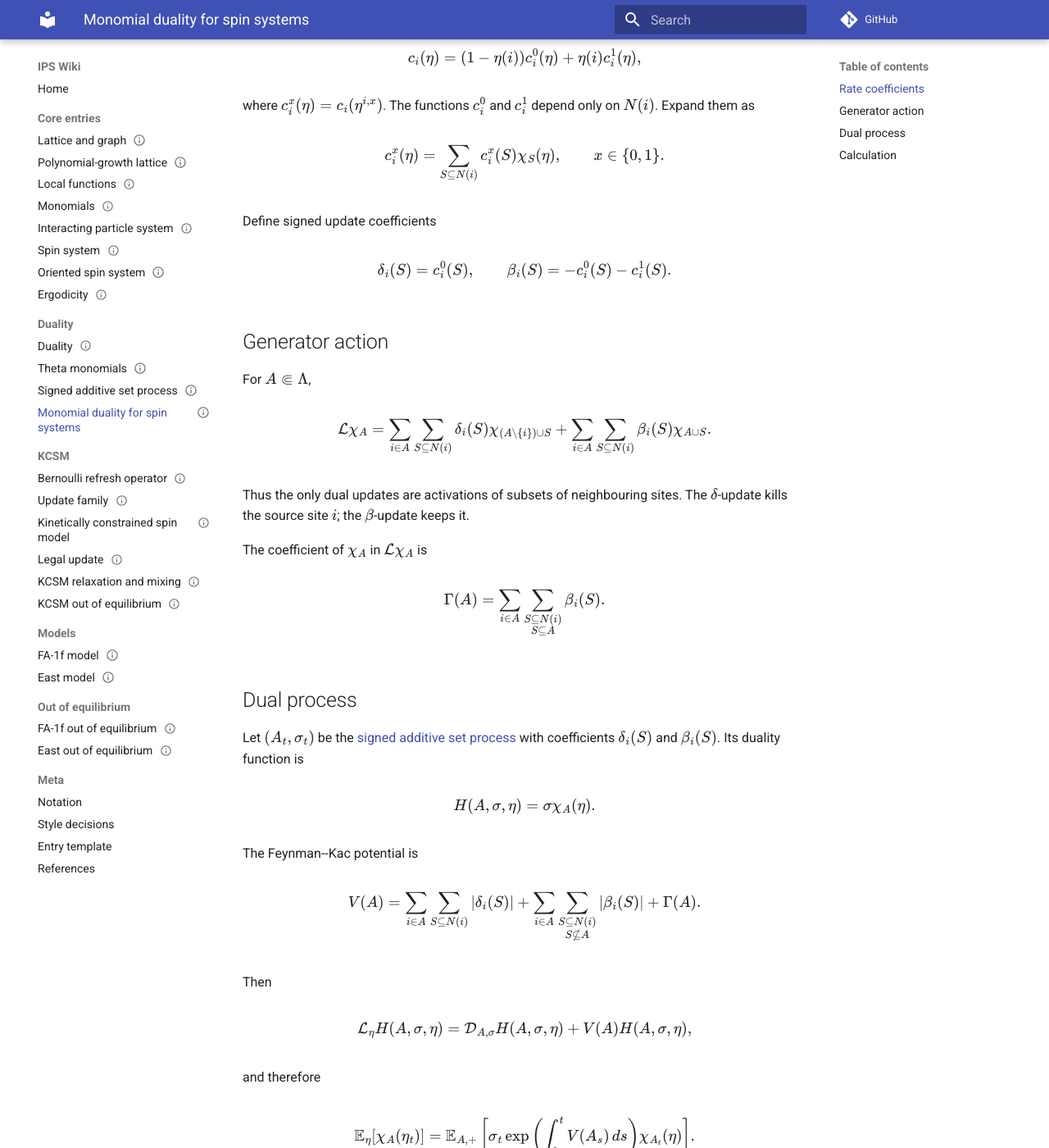
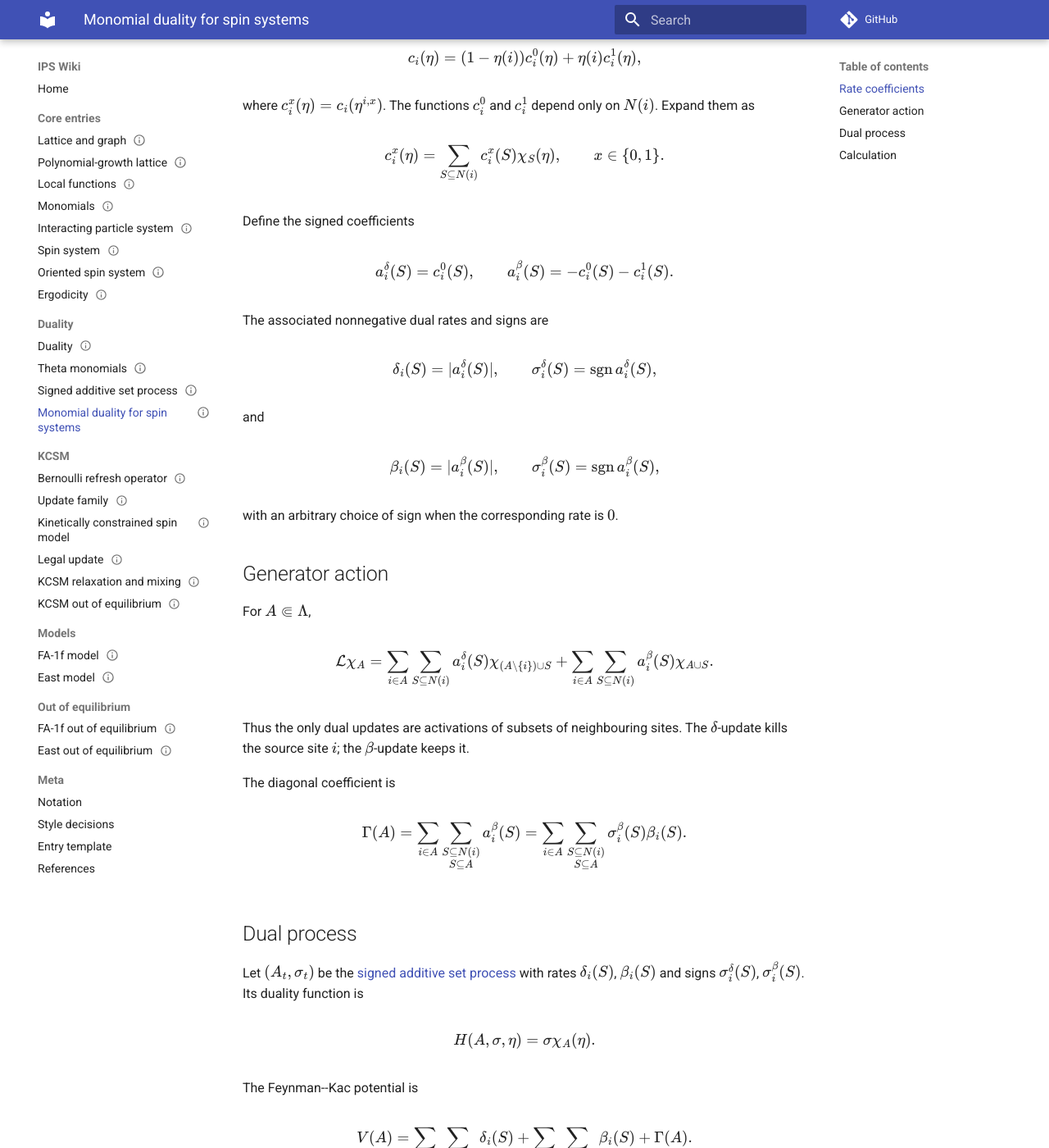
Before and after one commit to maciejgluchowski86-beep/ips-wiki, an MkDocs documentation site: the page built from docs/entries/monomial-duality-for-spin-systems.md, in a window 1280 px wide and 1400 px high, scrolled down 532 px. Shown: the whole window at 82% size. Built offline with MkDocs 1.6.1 and Material for MkDocs 9.7.7, drawn with Linux system fonts in a browser that asks for light colours; comment, search, counter and statistics services are not loaded; some of the changed text lies outside the part shown.

Commit message:
Use nonnegative rates and explicit signs in monomial duality

```diff
--- a/docs/entries/monomial-duality-for-spin-systems.md
+++ b/docs/entries/monomial-duality-for-spin-systems.md
@@ -36,13 +36,31 @@ c_i^x(\eta)=\sum_{S\subseteq N(i)}c_i^x(S)\chi_S(\eta),
 \qquad x\in\{0,1\}.
 $$
 
-Define signed update coefficients
+Define the signed coefficients
 
 $$
-\delta_i(S)=c_i^0(S),
+a_i^\delta(S)=c_i^0(S),
 \qquad
-\beta_i(S)=-c_i^0(S)-c_i^1(S).
+a_i^\beta(S)=-c_i^0(S)-c_i^1(S).
 $$
+
+The associated nonnegative dual rates and signs are
+
+$$
+\delta_i(S)=|a_i^\delta(S)|,
+\qquad
+\sigma_i^\delta(S)=\operatorname{sgn}a_i^\delta(S),
+$$
+
+and
+
+$$
+\beta_i(S)=|a_i^\beta(S)|,
+\qquad
+\sigma_i^\beta(S)=\operatorname{sgn}a_i^\beta(S),
+$$
+
+with an arbitrary choice of sign when the corresponding rate is \(0\).
 
 ## Generator action
 
@@ -52,23 +70,27 @@ $$
 \cL\chi_A
 =
 \sum_{i\in A}\sum_{S\subseteq N(i)}
-\delta_i(S)\chi_{(A\setminus\{i\})\cup S}
+a_i^\delta(S)\chi_{(A\setminus\{i\})\cup S}
 +
 \sum_{i\in A}\sum_{S\subseteq N(i)}
-\beta_i(S)\chi_{A\cup S}.
+a_i^\beta(S)\chi_{A\cup S}.
 $$
 
 Thus the only dual updates are activations of subsets of neighbouring sites. The \(\delta\)-update kills the source site \(i\); the \(\beta\)-update keeps it.
 
-The coefficient of \(\chi_A\) in \(\cL\chi_A\) is
+The diagonal coefficient is
 
 $$
-\Gamma(A)=\sum_{i\in A}\sum_{\substack{S\subseteq N(i)\\ S\subseteq A}}\beta_i(S).
+\Gamma(A)=\sum_{i\in A}\sum_{\substack{S\subseteq N(i)\\ S\subseteq A}}
+a_i^\beta(S)
+=
+\sum_{i\in A}\sum_{\substack{S\subseteq N(i)\\ S\subseteq A}}
+\sigma_i^\beta(S)\beta_i(S).
 $$
 
 ## Dual process
 
-Let \((A_t,\sigma_t)\) be the [signed additive set process](signed-additive-set-process.md) with coefficients \(\delta_i(S)\) and \(\beta_i(S)\). Its duality function is
+Let \((A_t,\sigma_t)\) be the [signed additive set process](signed-additive-set-process.md) with rates \(\delta_i(S)\), \(\beta_i(S)\) and signs \(\sigma_i^\delta(S)\), \(\sigma_i^\beta(S)\). Its duality function is
 
 $$
 H(A,\sigma,\eta)=\sigma\chi_A(\eta).
@@ -78,9 +100,9 @@ The Feynman--Kac potential is
 
 $$
 V(A)=
-\sum_{i\in A}\sum_{S\subseteq N(i)}|\delta_i(S)|
+\sum_{i\in A}\sum_{S\subseteq N(i)}\delta_i(S)
 +
-\sum_{i\in A}\sum_{\substack{S\subseteq N(i)\\ S\not\subseteq A}}|\beta_i(S)|
+\sum_{i\in A}\sum_{\substack{S\subseteq N(i)\\ S\not\subseteq A}}\beta_i(S)
 +
 \Gamma(A).
 $$
```
